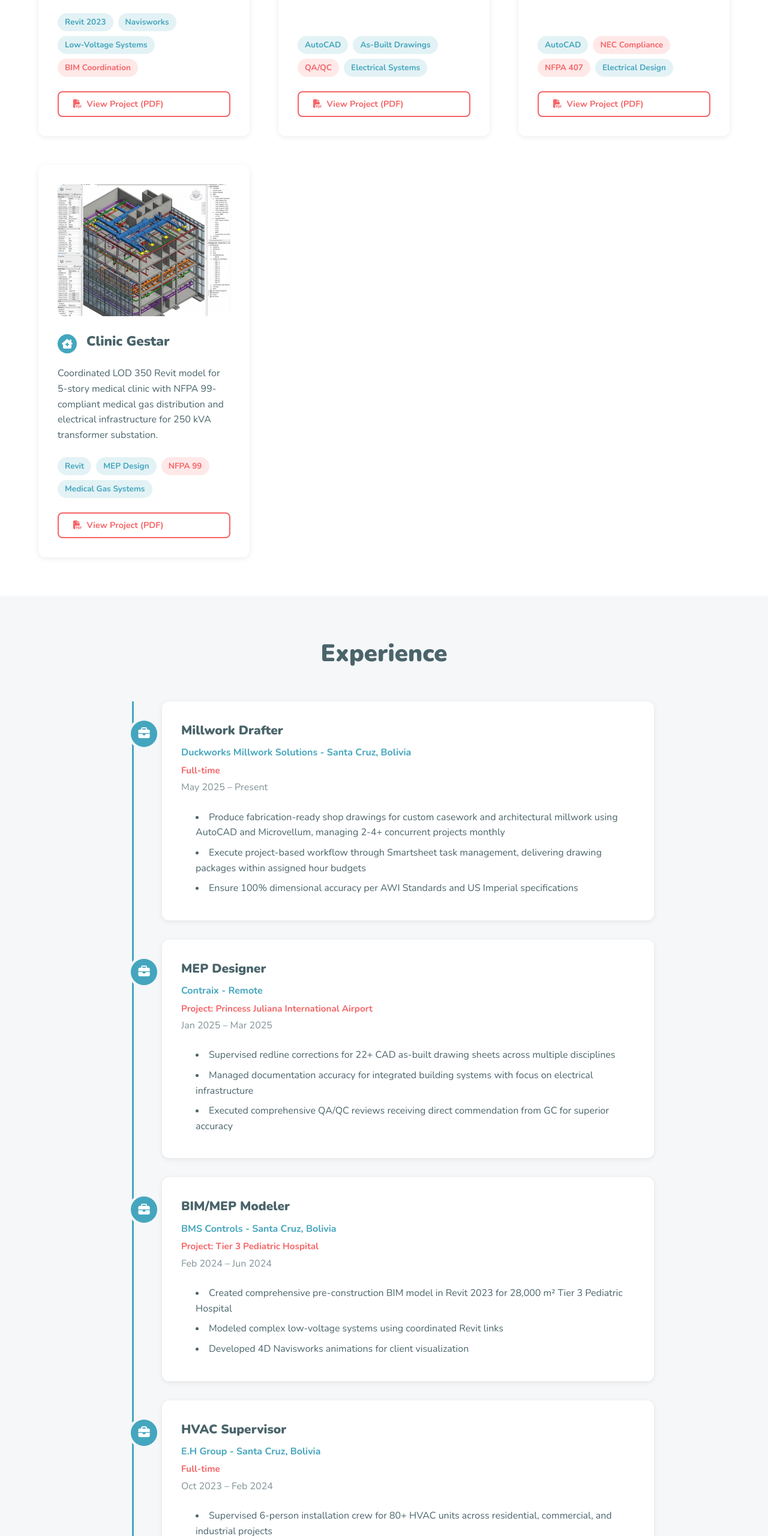
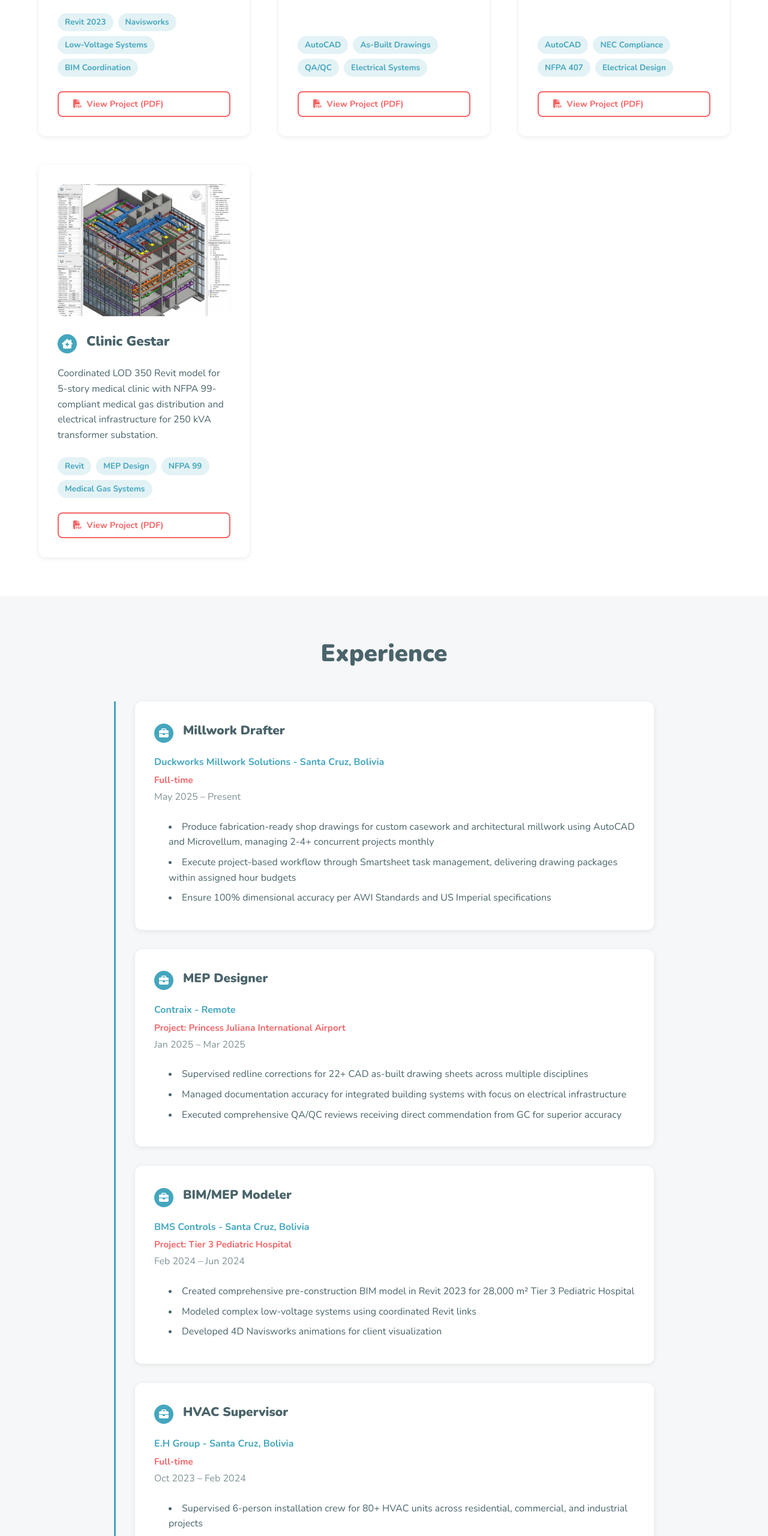
Before and after one commit to JulioGB01/portfolio, a plain HTML site: page index.html in a window 1280 px wide. Shown: the part 2638-5198 px from the top of the page at 60% size. Drawn offline with nearby package versions, Linux system fonts and the light colour scheme.

Commit message:
Refine timeline layout: icons inside cards, blue badges for skills

```diff
--- a/index.html
+++ b/index.html
@@ -153,7 +153,7 @@
                             <span class="badge badge-primary">Revit 2023</span>
                             <span class="badge badge-primary">Navisworks</span>
                             <span class="badge badge-primary">Low-Voltage Systems</span>
-                            <span class="badge badge-accent">BIM Coordination</span>
+                            <span class="badge badge-primary">BIM Coordination</span>
                         </div>
                         <a href="./assets/files/project_1.pdf" class="btn btn-small btn-outline" target="_blank">
                             <i class="fas fa-file-pdf"></i> View Project (PDF)
@@ -179,7 +179,7 @@
                         <div class="project-skills">
                             <span class="badge badge-primary">AutoCAD</span>
                             <span class="badge badge-primary">As-Built Drawings</span>
-                            <span class="badge badge-accent">QA/QC</span>
+                            <span class="badge badge-primary">QA/QC</span>
                             <span class="badge badge-primary">Electrical Systems</span>
                         </div>
                         <a href="./assets/files/project_2.pdf" class="btn btn-small btn-outline" target="_blank">
@@ -204,8 +204,8 @@
                             fuel servicing station with full NEC and NFPA code compliance.</p>
                         <div class="project-skills">
                             <span class="badge badge-primary">AutoCAD</span>
-                            <span class="badge badge-accent">NEC Compliance</span>
-                            <span class="badge badge-accent">NFPA 407</span>
+                            <span class="badge badge-primary">NEC Compliance</span>
+                            <span class="badge badge-primary">NFPA 407</span>
                             <span class="badge badge-primary">Electrical Design</span>
                         </div>
                         <a href="./assets/files/project_3.pdf" class="btn btn-small btn-outline" target="_blank">
@@ -232,7 +232,7 @@
                         <div class="project-skills">
                             <span class="badge badge-primary">Revit</span>
                             <span class="badge badge-primary">MEP Design</span>
-                            <span class="badge badge-accent">NFPA 99</span>
+                            <span class="badge badge-primary">NFPA 99</span>
                             <span class="badge badge-primary">Medical Gas Systems</span>
                         </div>
                         <a href="./assets/files/project_1.pdf" class="btn btn-small btn-outline" target="_blank">
@@ -251,11 +251,13 @@
             <div class="timeline">
                 <!-- Experience 1 -->
                 <div class="timeline-card">
+                    <div class="timeline-content">
+                        <div class="card-header">
                             <div class="timeline-icon">
                                 <i class="fas fa-briefcase"></i>
                             </div>
-                    <div class="timeline-content">
                             <h3 class="timeline-title">Millwork Drafter</h3>
+                        </div>
                         <p class="timeline-company">Duckworks Millwork Solutions - Santa Cruz, Bolivia</p>
                         <p class="timeline-type">Full-time</p>
                         <p class="timeline-date">May 2025 – Present</p>
@@ -271,11 +273,13 @@
 
                 <!-- Experience 2 -->
                 <div class="timeline-card">
+                    <div class="timeline-content">
+                        <div class="card-header">
                             <div class="timeline-icon">
                                 <i class="fas fa-briefcase"></i>
                             </div>
-                    <div class="timeline-content">
                             <h3 class="timeline-title">MEP Designer</h3>
+                        </div>
                         <p class="timeline-company">Contraix - Remote</p>
                         <p class="timeline-type">Project: Princess Juliana International Airport</p>
                         <p class="timeline-date">Jan 2025 – Mar 2025</p>
@@ -292,11 +296,13 @@
 
                 <!-- Experience 3 -->
                 <div class="timeline-card">
+                    <div class="timeline-content">
+                        <div class="card-header">
                             <div class="timeline-icon">
                                 <i class="fas fa-briefcase"></i>
                             </div>
-                    <div class="timeline-content">
                             <h3 class="timeline-title">BIM/MEP Modeler</h3>
+                        </div>
                         <p class="timeline-company">BMS Controls - Santa Cruz, Bolivia</p>
                         <p class="timeline-type">Project: Tier 3 Pediatric Hospital</p>
                         <p class="timeline-date">Feb 2024 – Jun 2024</p>
@@ -311,11 +317,13 @@
 
                 <!-- Experience 4 -->
                 <div class="timeline-card">
+                    <div class="timeline-content">
+                        <div class="card-header">
                             <div class="timeline-icon">
                                 <i class="fas fa-briefcase"></i>
                             </div>
-                    <div class="timeline-content">
                             <h3 class="timeline-title">HVAC Supervisor</h3>
+                        </div>
                         <p class="timeline-company">E.H Group - Santa Cruz, Bolivia</p>
                         <p class="timeline-type">Full-time</p>
                         <p class="timeline-date">Oct 2023 – Feb 2024</p>
@@ -330,11 +338,13 @@
 
                 <!-- Experience 5 -->
                 <div class="timeline-card">
+                    <div class="timeline-content">
+                        <div class="card-header">
                             <div class="timeline-icon">
                                 <i class="fas fa-briefcase"></i>
                             </div>
-                    <div class="timeline-content">
                             <h3 class="timeline-title">MEP Designer</h3>
+                        </div>
                         <p class="timeline-company">Clinic Gestar Project - Santa Cruz, Bolivia</p>
                         <p class="timeline-type">Project: Clinic Gestar</p>
                         <p class="timeline-date">Aug 2023 – Oct 2023</p>
@@ -348,11 +358,13 @@
 
                 <!-- Experience 6 -->
                 <div class="timeline-card">
+                    <div class="timeline-content">
+                        <div class="card-header">
                             <div class="timeline-icon">
                                 <i class="fas fa-briefcase"></i>
                             </div>
-                    <div class="timeline-content">
                             <h3 class="timeline-title">Electrical Drafter</h3>
+                        </div>
                         <p class="timeline-company">Innovación Electrica - Santa Cruz, Bolivia</p>
                         <p class="timeline-type">Project: YPFB Aviation Fueling Station</p>
                         <p class="timeline-date">Mar 2023 – Aug 2023</p>
@@ -391,7 +403,7 @@
                         plumbing system design and coordination.</p>
                     <div class="certificate-skills">
                         <span class="badge badge-primary">Revit MEP</span>
-                        <span class="badge badge-accent">BIM Coordination</span>
+                        <span class="badge badge-primary">BIM Coordination</span>
                         <span class="badge badge-primary">3D Modeling</span>
                     </div>
                     <div class="certificate-buttons">
@@ -421,7 +433,7 @@
                         and technical documentation.</p>
                     <div class="certificate-skills">
                         <span class="badge badge-primary">AutoCAD</span>
-                        <span class="badge badge-accent">Electrical Design</span>
+                        <span class="badge badge-primary">Electrical Design</span>
                         <span class="badge badge-primary">Technical Drawing</span>
                     </div>
                     <div class="certificate-buttons">
--- a/styles.css
+++ b/styles.css
@@ -619,16 +619,11 @@ button {
     max-width: 900px;
     margin: var(--spacing-xl) auto 0;
     padding-left: var(--spacing-lg);
+    border-left: 3px solid var(--color-primary);
 }
 
 .timeline::before {
-    content: '';
-    position: absolute;
-    left: 30px;
-    top: 0;
-    bottom: 0;
-    width: 3px;
-    background: var(--color-primary);
+    display: none;
 }
 
 .timeline-card {
@@ -637,7 +632,7 @@ button {
     border-radius: var(--radius-md);
     padding: var(--spacing-lg);
     margin-bottom: var(--spacing-lg);
-    margin-left: var(--spacing-xl);
+    margin-left: 0;
     box-shadow: var(--shadow-small);
     transition: all var(--transition-normal);
 }
@@ -648,19 +643,18 @@ button {
 }
 
 .timeline-icon {
-    position: absolute;
-    left: -52px;
-    top: var(--spacing-lg);
-    width: 44px;
-    height: 44px;
+    width: 32px;
+    height: 32px;
     border-radius: var(--radius-round);
     background: var(--color-primary);
-    display: flex;
+    display: inline-flex;
     align-items: center;
     justify-content: center;
+    margin-right: var(--spacing-sm);
+    font-size: 1rem;
     color: white;
-    font-size: 1.2rem;
-    box-shadow: 0 0 0 4px var(--color-light-gray);
+    flex-shrink: 0;
+    box-shadow: none;
 }
 
 .timeline-title {
```
Lines whose indentation alone changed are shown as unchanged.
